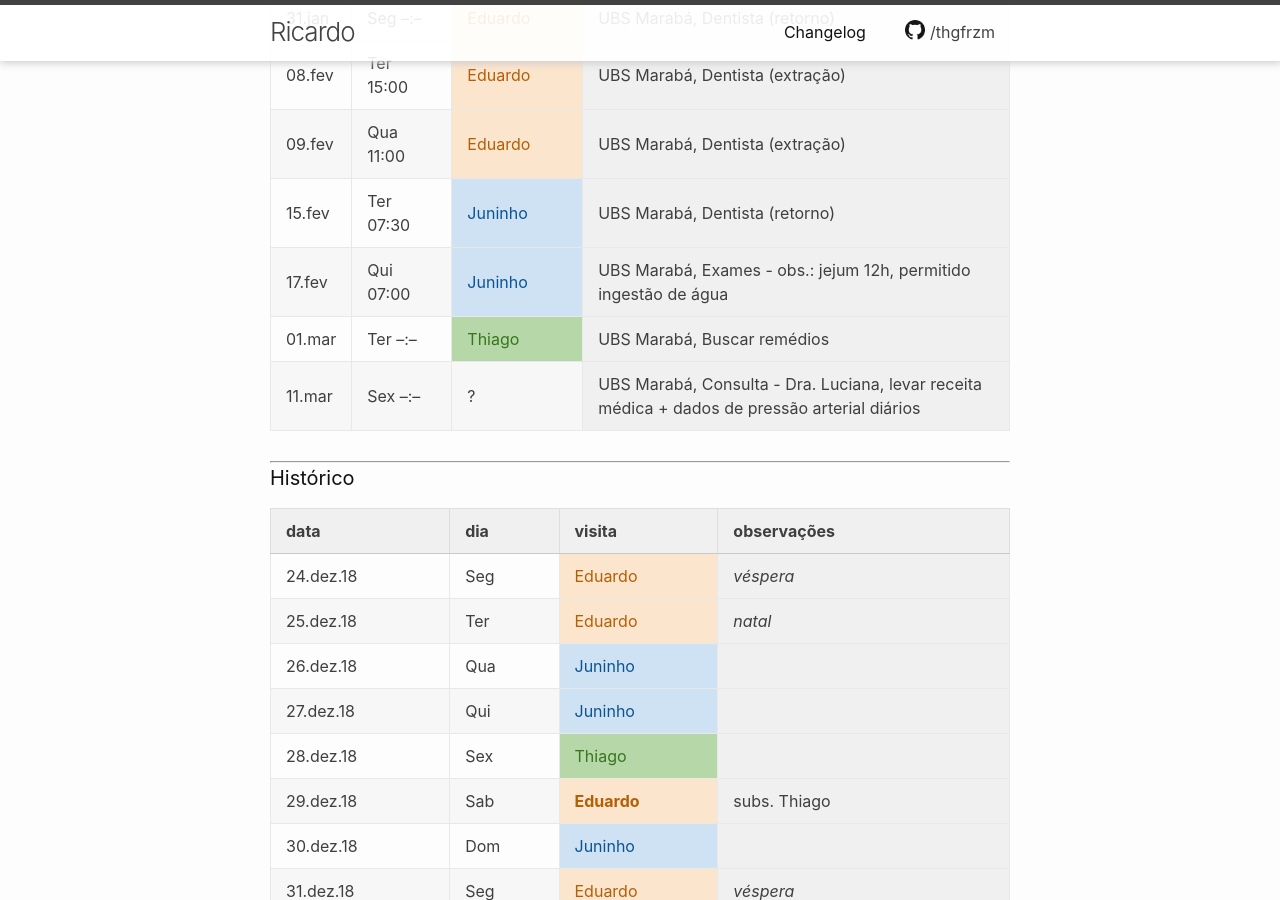
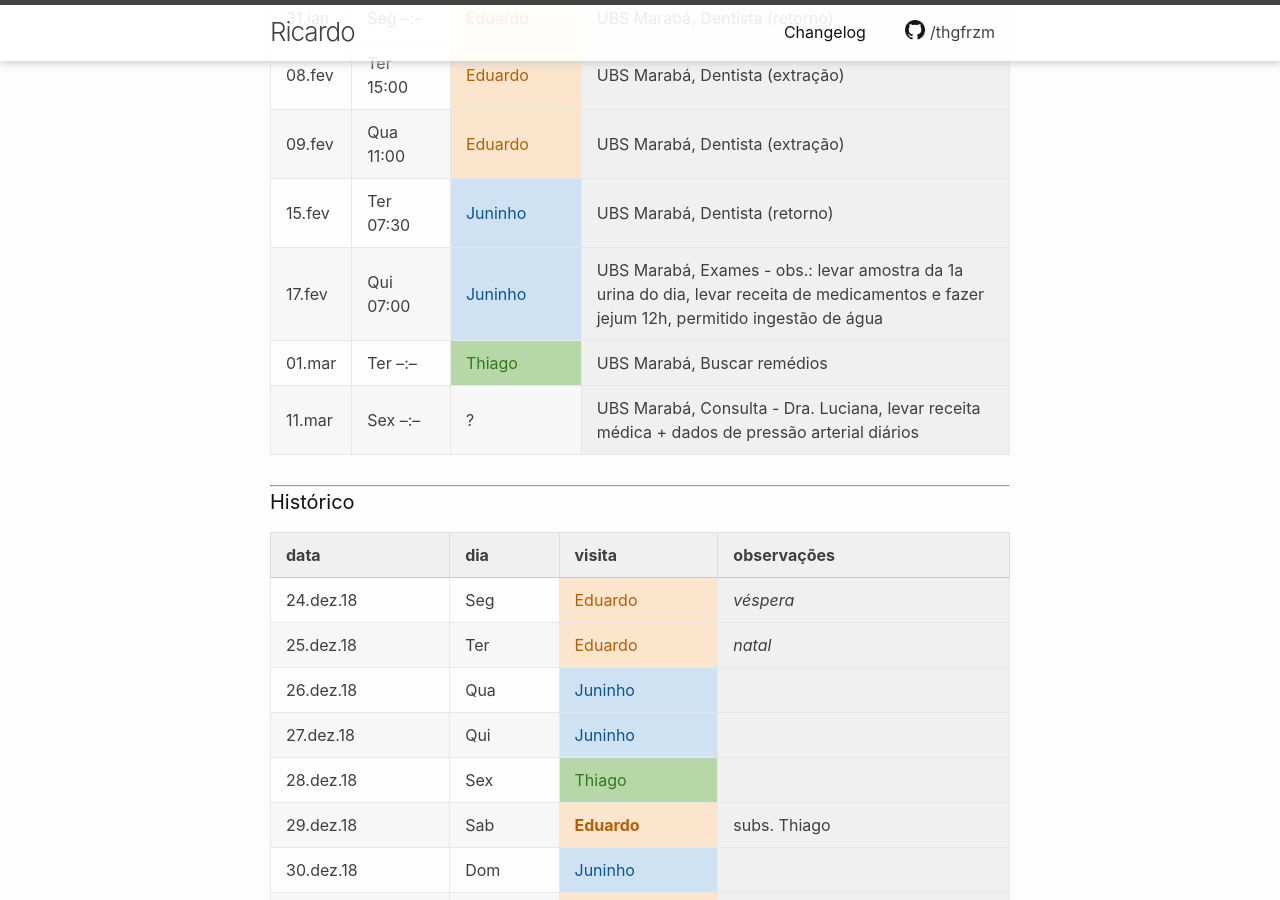
Before and after one commit to thgfrzm/ricardo, a Jekyll site: the page built from _posts/2018-12-13-escala-visitas.markdown, in a window 1280 px wide and 900 px high, scrolled down 881 px. Built offline with Jekyll 4.4.1, drawn with Linux system fonts in a browser that asks for light colours; some of the changed text lies outside the part shown.

Commit message:
Update 2018-12-13-escala-visitas.markdown

```diff
--- a/_posts/2018-12-13-escala-visitas.markdown
+++ b/_posts/2018-12-13-escala-visitas.markdown
@@ -34,7 +34,7 @@ categories: agenda
 | 08.fev | Ter 15:00 | Eduardo     | UBS Marabá, Dentista (extração)                                                               |
 | 09.fev | Qua 11:00 | Eduardo     | UBS Marabá, Dentista (extração)                                                               |
 | 15.fev | Ter 07:30 | Juninho     | UBS Marabá, Dentista (retorno)                                                                |
-| 17.fev | Qui 07:00 | Juninho     | UBS Marabá, Exames - obs.: jejum 12h, permitido ingestão de água                              |
+| 17.fev | Qui 07:00 | Juninho     | UBS Marabá, Exames - obs.: levar amostra da 1a urina do dia, levar receita de medicamentos e fazer jejum 12h, permitido ingestão de água |
 | 01.mar | Ter --:-- | Thiago      | UBS Marabá, Buscar remédios                                                                   |
 | 11.mar | Sex --:-- | ?           | UBS Marabá, Consulta - Dra. Luciana, levar receita médica + dados de pressão arterial diários |
 
```
Also changed, not shown: other parts of _posts/2018-12-13-escala-visitas.markdown (+1 -1 lines).
